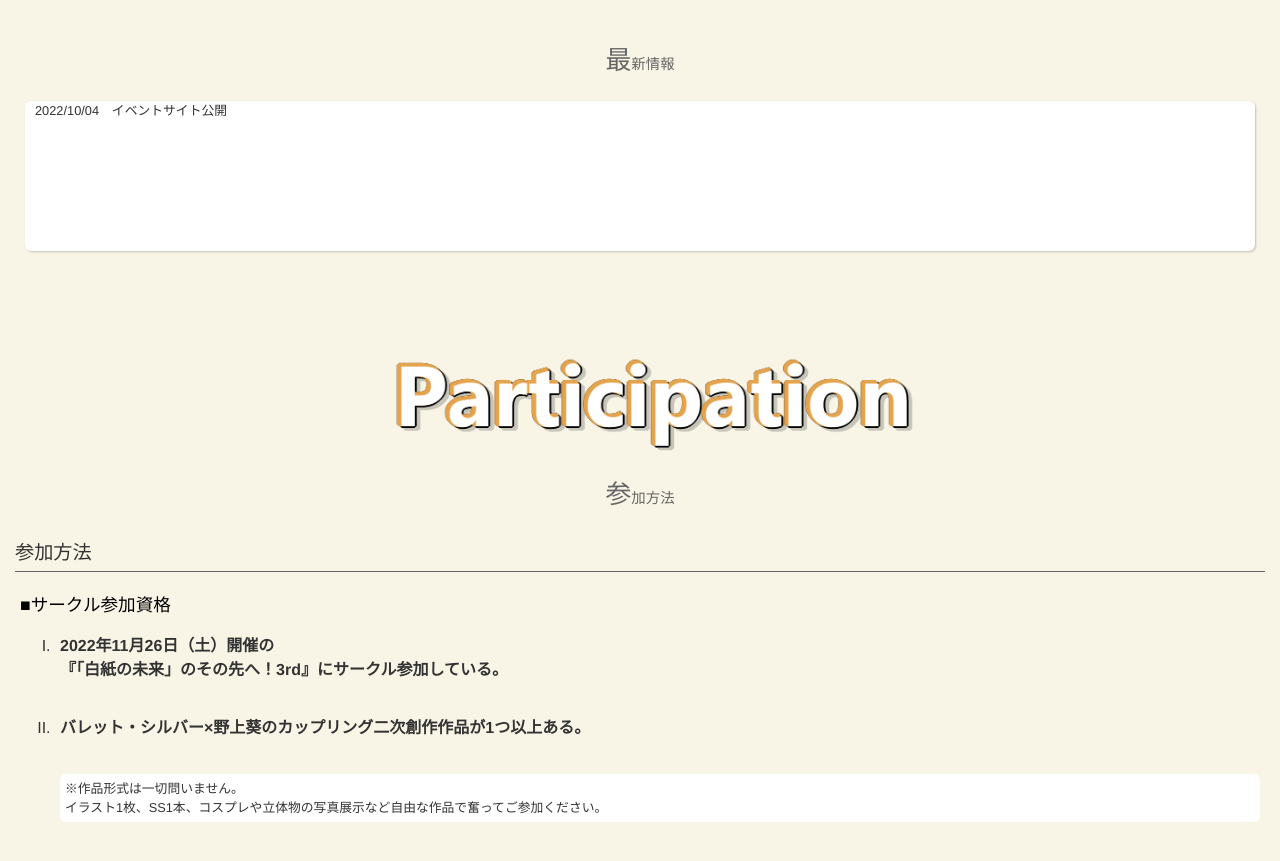
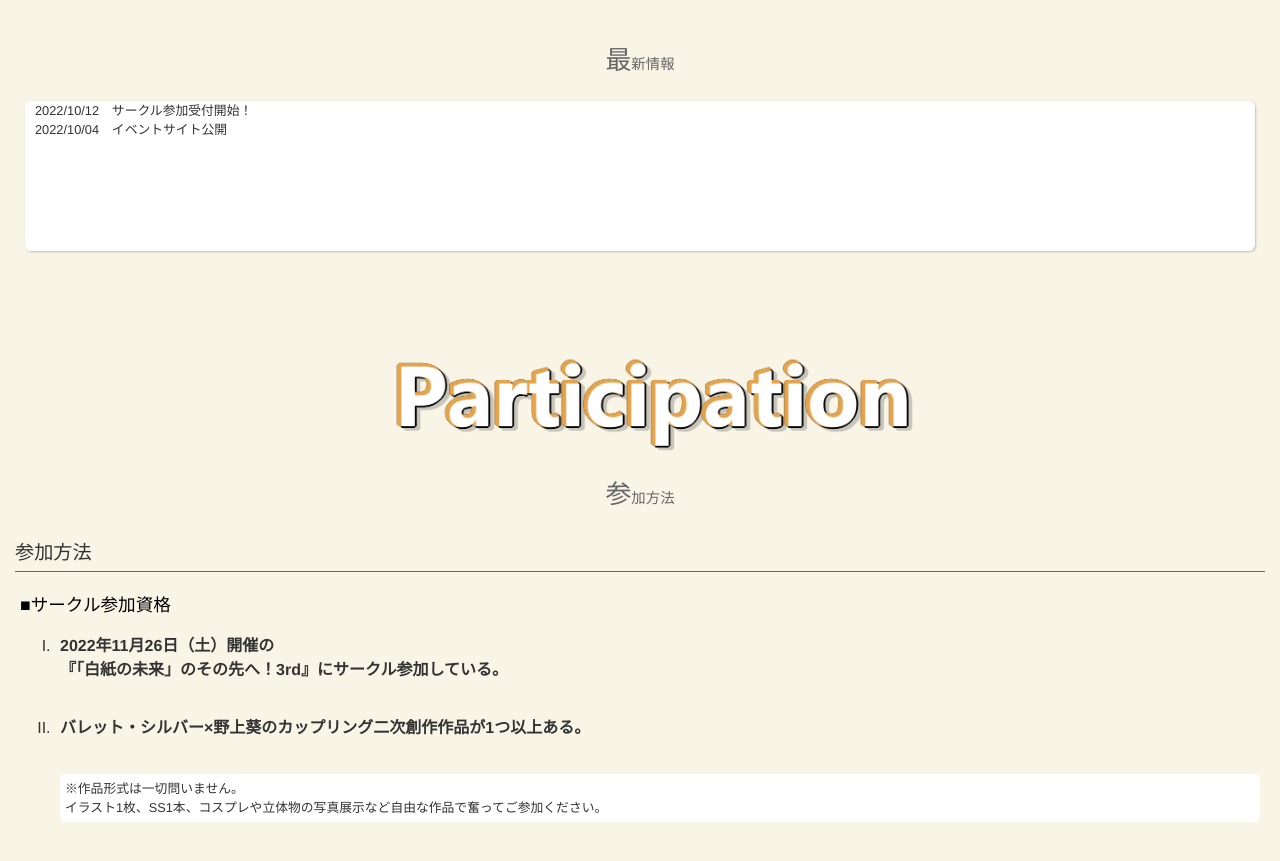
Before and after one commit to puchionlytime/blao2022, a plain HTML site: page index.html in a window 1280 px wide. Shown: the part 1731-2592 px from the top of the page. Drawn offline with Linux system fonts and the light colour scheme; a script that the page names is missing; a web font is replaced by a local one.

Commit message:
Update index.html

```diff
--- a/index.html
+++ b/index.html
@@ -66,6 +66,7 @@
 <h3 id="info"><span>最新情報</span></h3>
 <div class="memo">
 <!--2022/10/12　サークル参加受付開始！<br>-->
+2022/10/12　サークル参加受付開始！<br>
 2022/10/04　イベントサイト公開<br>
 </div>
 
@@ -107,7 +108,7 @@
 「白紙の未来」のその先へ！3rdにお申し込みの上、
 こちらのフォームに必要事項をご入力ください。<br>
 こちらで参加表明を受け付けたあと、
-主催からの返信をもって正式参加とさせていただきます。<br>
+主催からの返信をもって正式参加とさせていただきます。<br><br>
 <script src="https://sdk.form.run/js/v2/embed.js"></script>
 <div
   class="formrun-embed"
```
